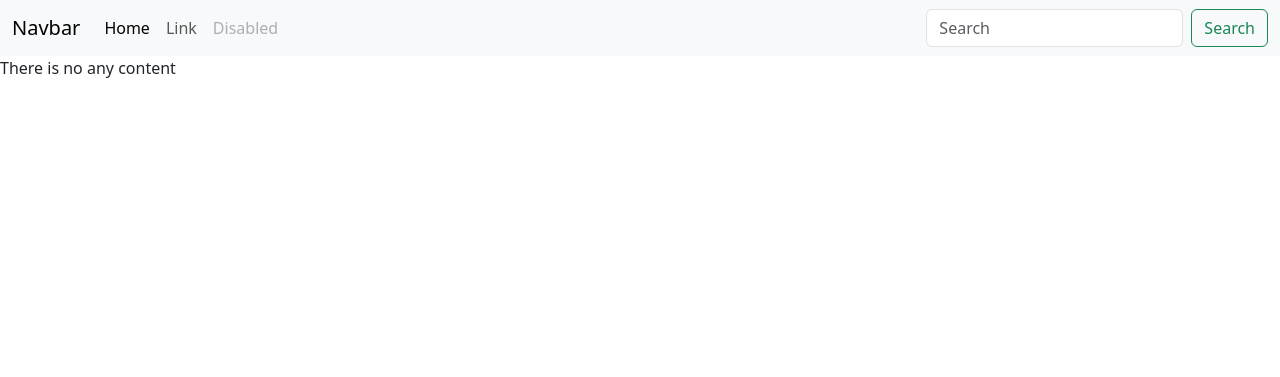
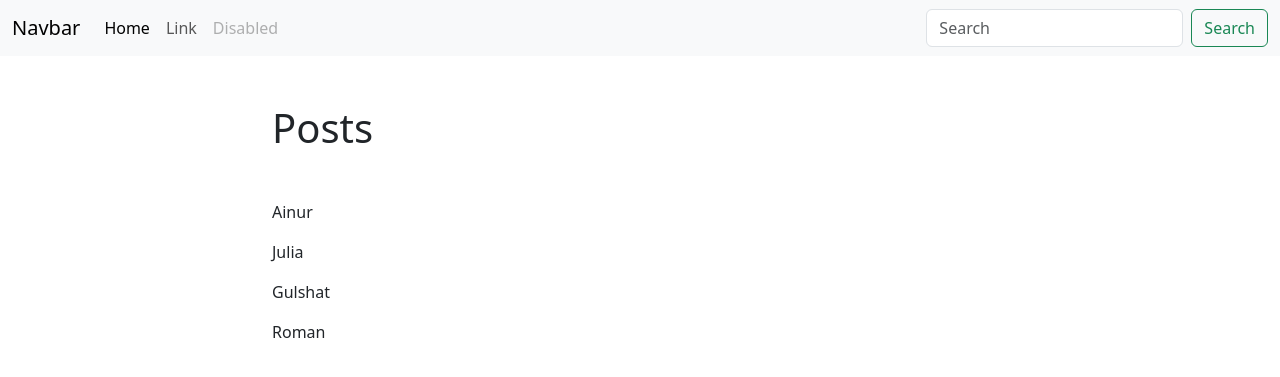
Before and after one commit to ainurkamal/blog_django, a Django app: page /blog/ in a window 1280 px wide. Shown: the top 377 px of the page. Run offline with Django 4.2, Linux system fonts and the light colour scheme.

Commit message:
Make content layout in templates
Added left and top paddings for title and post content

```diff
--- a/blog/templates/blog/base_blog.html
+++ b/blog/templates/blog/base_blog.html
@@ -46,9 +46,15 @@
         </div>
     </nav>
 
-    {% block content %}
-        There is no any content
-    {% endblock %}
+    <div class="container mt-5">
+        <div class="row">
+            <div class="col-6 offset-md-2">
+                {% block content %}
+                    There is no any content
+                {% endblock %}
+            </div>
+        </div>
+    </div>
 
 </body>
 
--- a/blog/templates/blog/index.html
+++ b/blog/templates/blog/index.html
@@ -1,7 +1,14 @@
 {% extends 'blog/base_blog.html' %}
 
-{% for name in names %}
-<p>
-    {{ name }}
-</p>
-{% endfor %}
+{% block title %}
+    Posts list
+{% endblock %}
+
+{% block content %}
+    <h1 class="mb-5">Posts</h1>
+    {% for name in names %}
+        <p>
+            {{ name }}
+        </p>
+    {% endfor %}
+{% endblock %}
```
